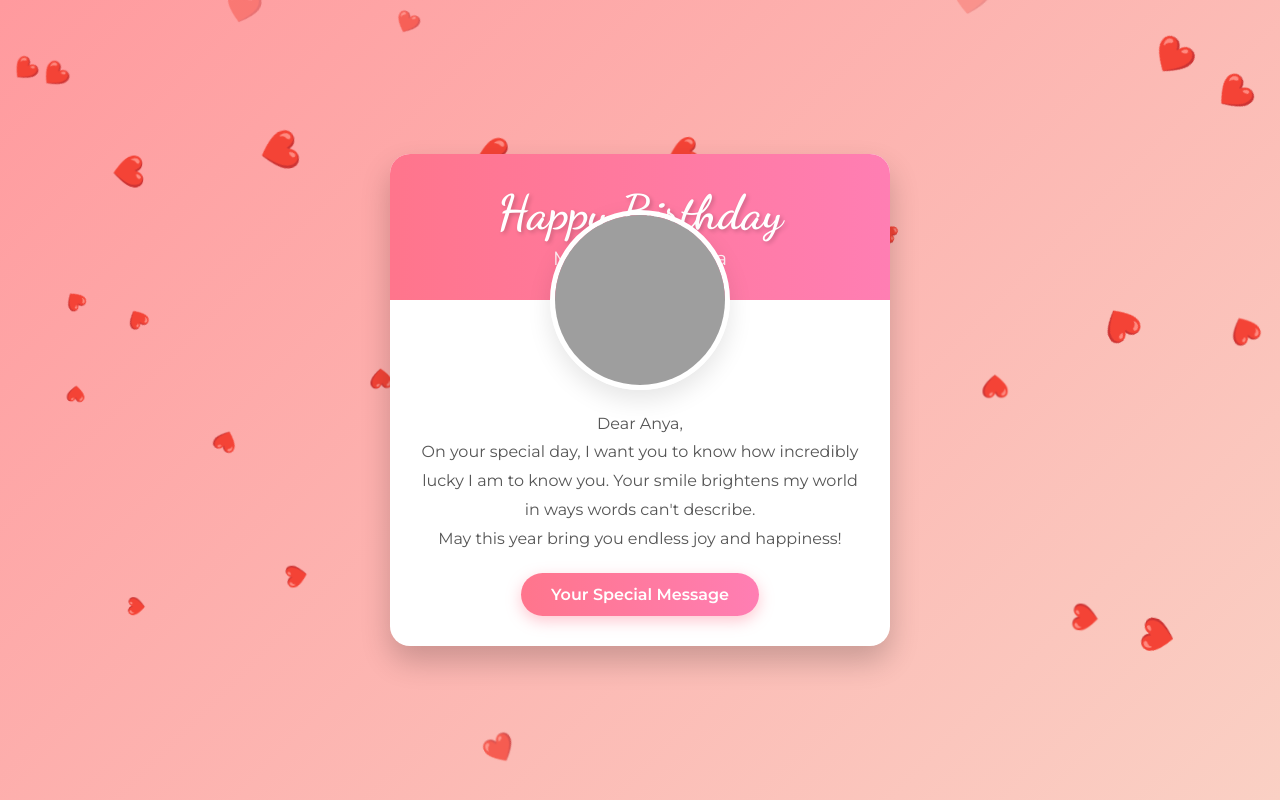
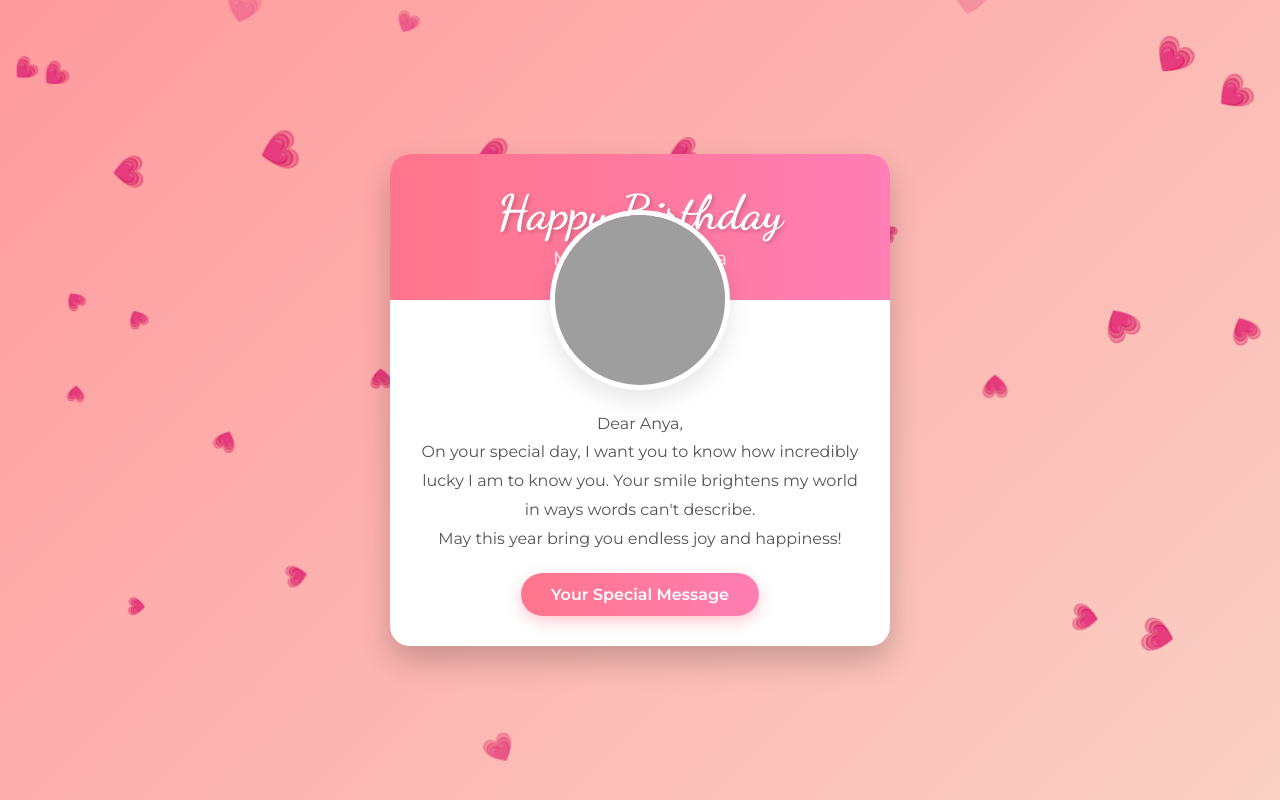
Before and after one commit to DarkXworker/anyabirthday, a plain HTML site: page index.html in a window 1280 px wide. Drawn offline with Linux system fonts and the light colour scheme; grey boxes are pictures that could not be loaded.

Commit message:
Update index.html

```diff
--- a/index.html
+++ b/index.html
@@ -154,7 +154,7 @@
       const container = document.getElementById('fallingHearts');
       const heart = document.createElement('div');
       heart.className = 'falling-heart';
-      heart.innerHTML = '❤️';
+      heart.innerHTML = '💗';
       heart.style.left = Math.random() * 100 + 'vw';
       heart.style.animationDuration = (Math.random() * 3 + 2) + 's';
       heart.style.fontSize = (Math.random() * 20 + 15) + 'px';
```
